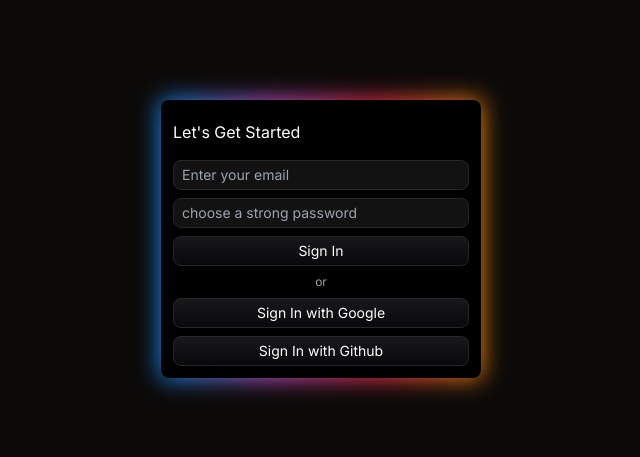
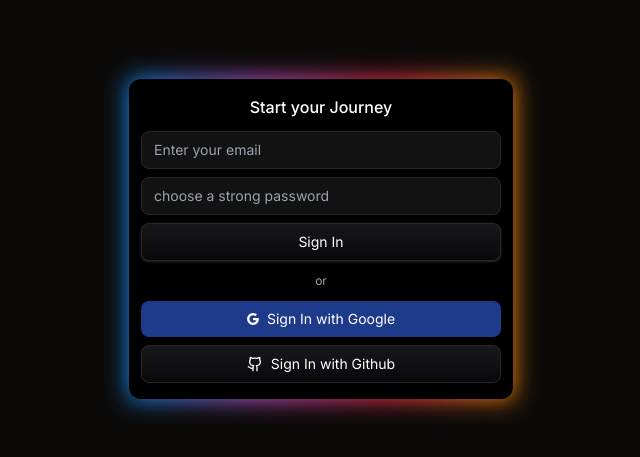
Before and after one commit to walkerthecreator/ai-interview, a Next.js app: page /auth in a window 1280 px wide. Shown: the part 161-618 px from the top of the page, without its empty margins (319-959 px from the left). Built offline with nearby package versions, Linux system fonts and the light colour scheme.

Commit message:
auth page

```diff
--- a/src/app/auth/page.tsx
+++ b/src/app/auth/page.tsx
@@ -1,28 +1,41 @@
 import { GlowEffect } from '@/components/ui/glow-card';
+import { Github } from 'lucide-react';
 
 export default function GlowEffectCardBackground() {
   return (
     <div className='flex min-h-screen items-center justify-center'>
-      <div className='relative w-80'>
+      <div className='relative w-96'>
         <GlowEffect
           colors={['#0894FF', '#C959DD', '#FF2E54', '#FF9004']}
           mode='static'
           blur='medium'
         />
-        <div className='relative w-80 space-y-2 rounded-lg bg-black p-3 text-white'>
+        <div className='relative w-96 rounded-xl bg-black p-3 py-4 text-white'>
 
-          <h1 className='py-2'>Let's Get Started</h1>
-          <input type="text" className='p-1 px-2 text-sm w-full border  rounded-lg placeholder:text-sm outline-zinc-700' placeholder='Enter your email' />
-          <input type="text" className='p-1 px-2 text-sm w-full border  rounded-lg placeholder:text-sm outline-zinc-700' placeholder='choose a strong password' />
+          <h1 className=' font-medium text-center pb-3'>Start your Journey</h1>
 
-          <button className='bg-gradient-to-b mt-4 from-zinc-900 border bg-zinc-950 text-sm w-full rounded-lg p-1'>Sign In</button>
+          <div className='space-y-2'>
+          <input type="text" className='p-2 px-3 text-sm w-full border rounded-lg placeholder:text-sm outline-zinc-700' placeholder='Enter your email' />
+          <input type="text" className='p-2 px-3 text-sm w-full border rounded-lg placeholder:text-sm outline-zinc-700' placeholder='choose a strong password' />
+
+          <button className='active:scale-95 bg-gradient-to-b mt-6 from-zinc-900 border bg-zinc-950 text-sm w-full rounded-lg p-2 shadow shadow-zinc-800'>Sign In</button>
+          </div>
 
           <p className='my-3 text-xs text-zinc-400 text-center'>
             or
           </p>
 
-          <button className='bg-gradient-to-b from-zinc-900 border bg-zinc-950 text-sm w-full rounded-lg p-1'>Sign In with Google</button>
-          <button className='bg-gradient-to-b from-zinc-900 border bg-zinc-950 text-sm w-full rounded-lg p-1'>Sign In with Github</button>
+
+          <div className='space-y-2 '>
+            <button className='bg-blue-900 text-sm w-full rounded-lg p-2 flex items-center justify-center gap-2'>
+              <svg xmlns="http://www.w3.org/2000/svg" width="12" height="12" fill="currentColor" className="bi bi-google" viewBox="0 0 16 16">
+                <path d="M15.545 6.558a9.4 9.4 0 0 1 .139 1.626c0 2.434-.87 4.492-2.384 5.885h.002C11.978 15.292 10.158 16 8 16A8 8 0 1 1 8 0a7.7 7.7 0 0 1 5.352 2.082l-2.284 2.284A4.35 4.35 0 0 0 8 3.166c-2.087 0-3.86 1.408-4.492 3.304a4.8 4.8 0 0 0 0 3.063h.003c.635 1.893 2.405 3.301 4.492 3.301 1.078 0 2.004-.276 2.722-.764h-.003a3.7 3.7 0 0 0 1.599-2.431H8v-3.08z" />
+              </svg>
+              Sign In with Google</button>
+            <button className='flex items-center gap-2 justify-center bg-gradient-to-b from-zinc-900 border bg-zinc-950 text-sm w-full rounded-lg p-2'>
+              <Github className="h-4 w-4" />
+              Sign In with Github</button>
+          </div>
           {/* <button className='bg-gradient-to-b from-zinc-900 border bg-zinc-950 text-sm w-full rounded-lg p-1'>Sign In with Google</button> */}
 
 
```
